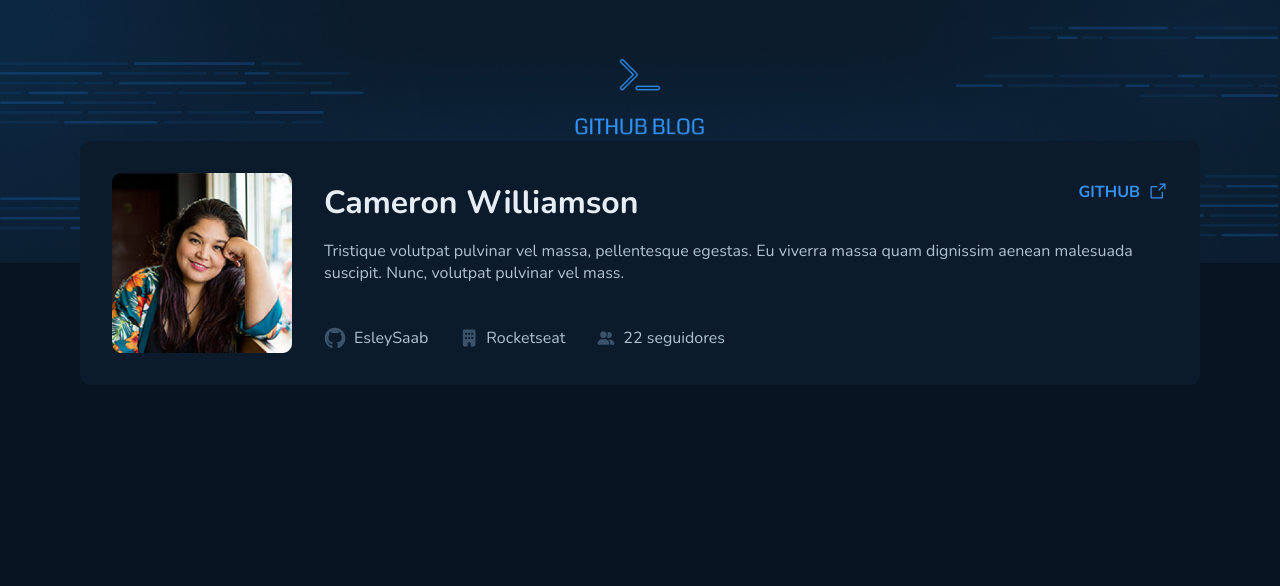
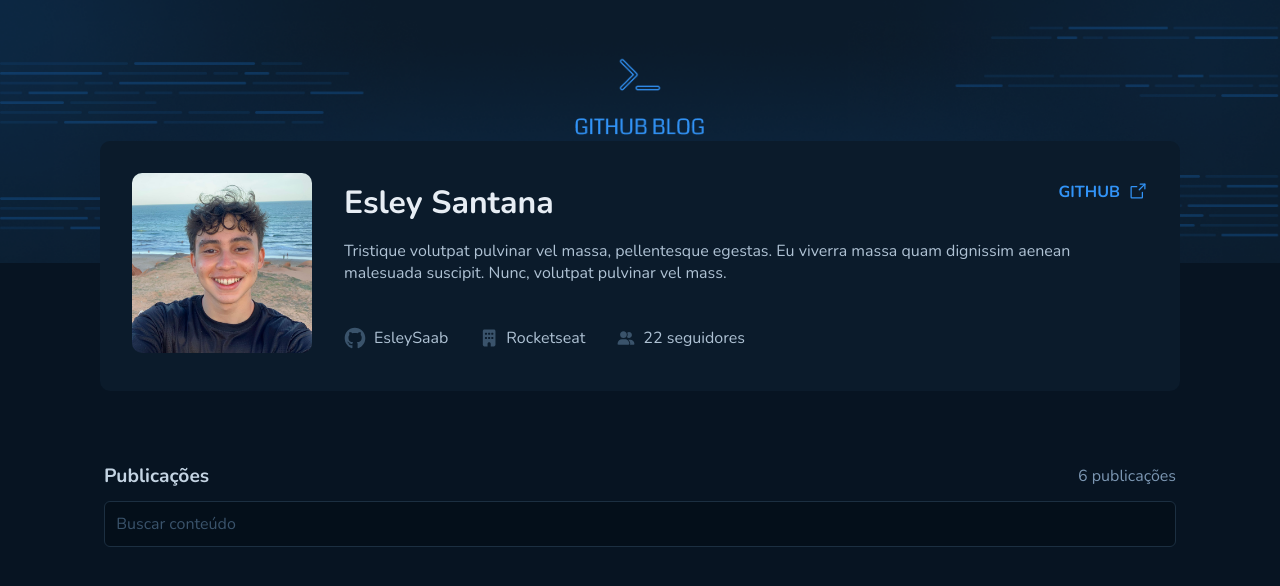
Before and after one commit to EsleySaab/Github-Blog, a React (Vite) app: page / in a window 1280 px wide. Shown: the top 586 px of the page. Built offline with nearby package versions, Linux system fonts and the light colour scheme.

Commit message:
feat: add SearchForm

```diff
--- a/src/components/Profile/index.tsx
+++ b/src/components/Profile/index.tsx
@@ -1,11 +1,12 @@
 import {
+  FormContainer,
   ProfileContainer,
   ProfileContent,
   ProfileHeader,
   ProfileImage,
   ProfileInfo,
 } from "./styles"
-import avatar from "../../assets/avatar.png"
+import avatar from "../../assets/avatar.jpeg"
 import { ArrowSquareOut } from "phosphor-react"
 import github from "../../assets/Icon.svg"
 import predio from "../../assets/predio.svg"
@@ -13,19 +14,20 @@
 
 export function Profile() {
   return (
+    <>
       <ProfileContainer>
         <ProfileHeader>
           <ProfileImage>
             <img
               src={avatar}
-            alt="Avatar de Cameron Williamson"
+              alt="Avatar de Esley Santana"
               width={180}
               height={180}
             />
           </ProfileImage>
           <ProfileContent>
             <header>
-            <h1>Cameron Williamson</h1>
+              <h1>Esley Santana</h1>
               <a href="">
                 Github
                 <ArrowSquareOut width={20} height={20} />
@@ -54,5 +56,14 @@
           </ProfileContent>
         </ProfileHeader>
       </ProfileContainer>
+
+      <FormContainer action="">
+        <div>
+          <h3>Publicações</h3>
+          <span>6 publicações</span>
+        </div>
+        <input type="text" placeholder="Buscar conteúdo" />
+      </FormContainer>
+    </>
   )
 }
--- a/src/components/Profile/styles.ts
+++ b/src/components/Profile/styles.ts
@@ -2,18 +2,17 @@
 
 export const ProfileContainer = styled.div`
   width: 100%;
-  max-width: 1120px;
+  max-width: 1080px;
   margin: 0 auto;
   padding: 0 1.5rem;
 
   display: flex;
-  flex-direction: column;
   z-index: 2;
   margin-top: -8rem;
   position: relative;
   background: ${(props) => props.theme["gray-700"]};
   border-radius: 10px;
-  padding: 2rem;
+  padding: 2rem 2rem;
   align-items: flex-start;
 `
 
@@ -25,7 +24,10 @@
 `
 
 export const ProfileImage = styled.div`
-  display: flex;
+  img {
+    object-fit: cover;
+    border-radius: 10px;
+  }
 `
 
 export const ProfileContent = styled.div`
@@ -73,3 +75,44 @@
     align-items: center;
   }
 `
+
+export const FormContainer = styled.form`
+  width: 100%;
+  display: flex;
+  flex-direction: column;
+  max-width: 1120px;
+
+  margin: 0 auto;
+  padding: 0 1.5rem;
+  margin-top: 4.5rem;
+
+  & div {
+    display: flex;
+    align-items: center;
+    justify-content: space-between;
+    margin-bottom: 0.75rem;
+
+    & h3 {
+      color: ${(props) => props.theme["gray-100"]};
+      font-weight: bold;
+      font-size: 1.2rem;
+    }
+
+    & span {
+      color: ${(props) => props.theme["gray-300"]};
+    }
+  }
+
+  & input[type="text"] {
+    padding: 0.7rem;
+    border-radius: 6px;
+    background: ${(props) => props.theme["gray-900"]};
+    outline: 0;
+    border: 1px solid ${(props) => props.theme["gray-500"]};
+    color: ${(props) => props.theme["gray-400"]};
+
+    &::placeholder {
+      color: ${(props) => props.theme["gray-400"]};
+    }
+  }
+`
```
Lines whose indentation alone changed are shown as unchanged.
